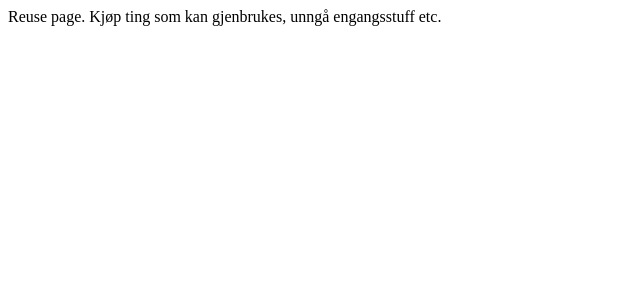
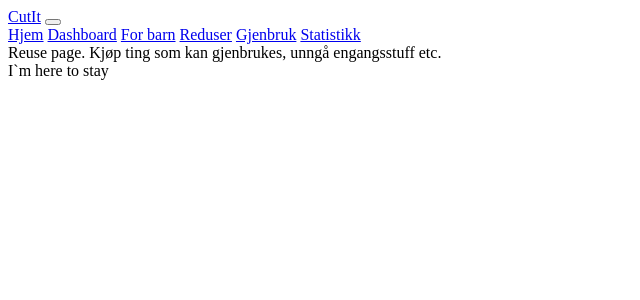
Before and after one commit to Pwntheon/MH19ReddTunfisken, a Next.js app in the folder frontend/: page /reuse in a window 1280 px wide. Shown: the top 300 px of the page, without its empty margins (0-640 px from the left). Built offline with nearby package versions, Linux system fonts and the light colour scheme.

Commit message:
Add shared layout to all pages

```diff
--- a/frontend/components/layout.js
+++ b/frontend/components/layout.js
@@ -35,6 +35,21 @@ export default ({ children, title = 'This is the default title' }) => (
             <Link href="/index">
               <a>Hjem</a>
             </Link>{' '}
+            <Link href="/dashboard">
+              <a>Dashboard</a>
+            </Link>{' '}
+            <Link href="/kids">
+              <a>For barn</a>
+            </Link>{' '}
+            <Link href="/reduce">
+              <a>Reduser</a>
+            </Link>{' '}
+            <Link href="/reuse">
+              <a>Gjenbruk</a>
+            </Link>{' '}
+            <Link href="/stats">
+              <a>Statistikk</a>
+            </Link>{' '}
           </Nav>
         </Navbar.Collapse>
       </Navbar>
--- a/frontend/pages/index.js
+++ b/frontend/pages/index.js
@@ -5,7 +5,5 @@ import Button from 'react-bootstrap/Button';
 export default () => (
   <Layout>
     <div className="test">Hello World.</div>
-    <Button>Bootstrap</Button>
-    <i className="far fa-lightbulb" />
   </Layout>
 );
--- a/frontend/pages/reuse/index.js
+++ b/frontend/pages/reuse/index.js
@@ -1,13 +1,13 @@
 import React, { Component } from 'react';
-
+import Layout from '../../components/layout';
 class Reuse extends Component {
-    render() {
-        return (
-            <div>
-                Reuse page. Kjøp ting som kan gjenbrukes, unngå engangsstuff etc.
-            </div>
-        );
-    }
+  render() {
+    return (
+      <Layout>
+        Reuse page. Kjøp ting som kan gjenbrukes, unngå engangsstuff etc.
+      </Layout>
+    );
+  }
 }
 
 export default Reuse;
--- a/frontend/styles.less
+++ b/frontend/styles.less
@@ -1,3 +1,9 @@
 .test {
   background: red;
 }
+
+.navbar-nav {
+  a {
+    margin-right: 15px;
+  }
+}
```
Also changed, not shown: frontend/pages/dashboard/index.js (+9 -8 lines), frontend/pages/kids/index.js (+6 -7 lines), frontend/pages/reduce/index.js (+9 -7 lines), frontend/pages/stats/index.js (+9 -8 lines).
